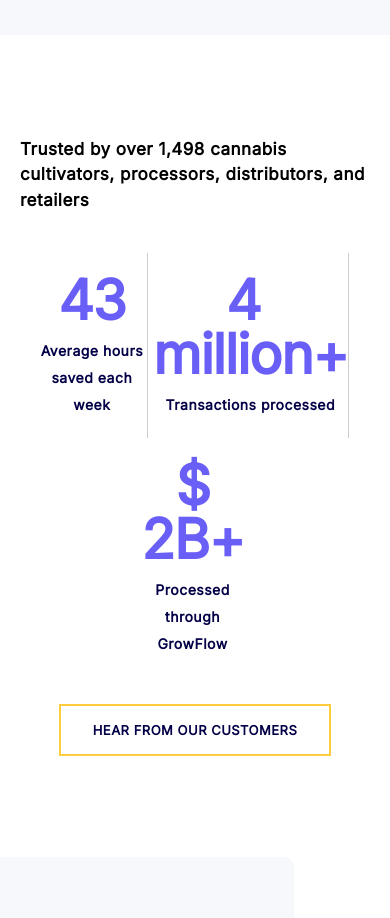
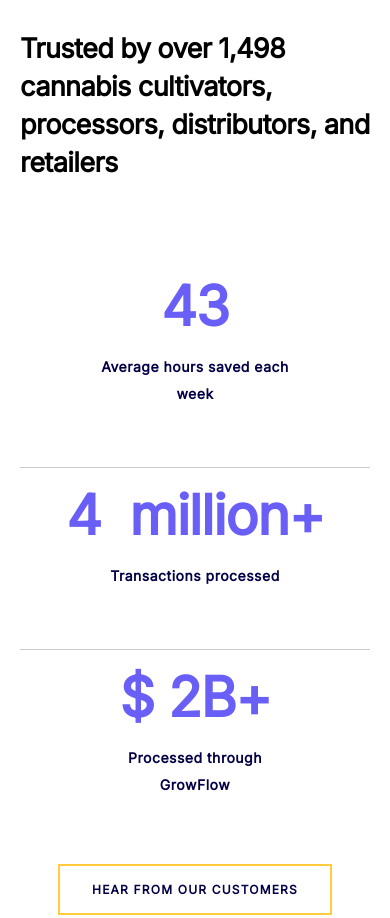
Before and after one commit to manu3006/GrowFlowone, a plain HTML site: page index.html in a window 390 px wide. Shown: the part 1080-1998 px from the top of the page. Drawn offline with nearby package versions, Linux system fonts and the light colour scheme.

Commit message:
Add files via upload

```diff
--- a/Typograpi.css
+++ b/Typograpi.css
@@ -2,7 +2,9 @@
     margin: 0;
     padding: 0;
     box-sizing: border-box;
+    -webkit-tap-highlight-color: transparent;
 }
+
 .content-wrapper{
     width: 100%;
     max-width: 1144px;
@@ -25,7 +27,7 @@ body{
 }
 p{
     font-size: 17px;
-    font-weight: 500;
+    font-weight: 700;
     line-height: 30px;
     color: #030047;
     font-family: 'Inter', sans-serif;
@@ -33,15 +35,56 @@ p{
 }
 h1{
     font-size: 44px;
-    line-height: 68px;
-    font-weight: 800;
+    line-height: 65px;
+    font-weight: 700;
     color: #030047;
-    letter-spacing: .5px;
+    letter-spacing: .8px;
     font-family: 'Inter', sans-serif;
 }
+h2{
+    font-size: 48px;
+    line-height: 54px;
+    margin-bottom: 10px;
+    font-weight: 900;
+    letter-spacing: -0.9px;
+    color: #000000;
+    font-family: 'Inter',sans-serif;
+}
+
+h4{
+    font-size: 28px;
+    line-height: 38px;
+    margin-bottom: 10px;
+    font-weight: 700;
+    letter-spacing: -0.56px;
+    text-transform: initial;
+    margin: 0;
+    padding: 0;
+    text-decoration: none;
+    font-family: 'Inter',sans-serif;
+    color: #000;
+}
+.primary-button a{
+    font-size: 13px;
+    text-decoration: none;
+    padding: 16px 32px;
+    border: 2px solid #ffcc3e;
+    text-transform: uppercase;
+    line-height: 1.5;
+    letter-spacing: 1.2px;
+    font-weight: 800;
+    background: transparent;
+    text-align: center;
+    color: #030047;
+
+}
 @media (max-width: 767px){
+    .module_one {
+        padding: 70px 0px;
+        background-color: #f7f8fc;
+    }
 .banner-heading h1 {
-    font-size: 45px;
+    font-size: 42px;
     line-height: 1.2;
     font-weight: 800;
     color: #030047;
@@ -49,7 +92,7 @@ h1{
     font-family: 'Inter', sans-serif;
 }
 .banner-paragrap p{
-    font-size: 22px;
+    font-size: 18px;
     color: #030047;
     line-height: 30px;
     margin-bottom: 3.5%;
@@ -62,14 +105,66 @@ h1{
     flex-wrap: wrap;
     flex-direction: row;
 }
+.counter_customer .main_col {
+    padding: 77PX 0PX 58px;
+}
+
 .right-col {
     margin-left: 0;
 }
+.counter_customer .main_col {
+    display: block;
+    margin-right: 0%;
+}
+.counter_customer{
+    padding: 100PX 0px;
+}
+.counter_customer .right-border:not(:last-child){
+    border-bottom: 1px solid #ccc;
+    border-right: 0;
+    padding-bottom: 40px;
+}
+.counter_customer .counter-body{
+    max-width: 100%;
+}
+.counter_customer  .main_col>.right-border{
+    display: flex;
+    flex-wrap: wrap;
+    align-items: center;
+    justify-content: center;
+    flex-direction: row;
+}
+.counter_customer  .main_col>.right-border{
+    margin-right: 0%;
+}
+.counter_customer .counter-text{
+    padding-top: 10px;
 }
 
+.primary-button a {
+font-size: 12px;
+
+}
+.counter_customer .counter_heading h4{
+    font-size: 27px;
+}
+.grow-business_background:before{
+    width: 100%;
+}
+
+}
 @media (min-width: 767px) and (max-width:1024px){
+    h2{
+        font-size: 48px;
+        line-height: 54px;
+        margin-bottom: 10px;
+        font-weight: 900;
+        letter-spacing: -0.9px;
+        color: #000000;
+        font-family: 'Inter',sans-serif;
+    }
     .banner-heading h1 {
-        font-size: 34px;
+        font-size: 30px;
         line-height: 1.2;
         font-weight: bolder;
         color: #030047;
@@ -77,7 +172,7 @@ h1{
         font-family: 'Inter', sans-serif;
     }
     .banner-paragrap p{
-        font-size: 18px;
+        font-size: 16px;
         color: #030047;
         line-height: 30px;
         margin-bottom: 3.5%;
@@ -85,6 +180,19 @@ h1{
         font-family: 'Inter', sans-serif;
 
     }
-
+    .banner-video{
+        padding: 0px;
+    }
+    .counter_customer .main_col h2 {
+        font-size: 43px;
+        color: #695ff7;
+        letter-spacing: -1.1px;
+        line-height: 54px;
+        font-weight: 700;
+        font-family: 'Inter',sans-serif;
+    }
+    .grow-business_background:before{
+        width: 100%;
+    }
 
 }
```
